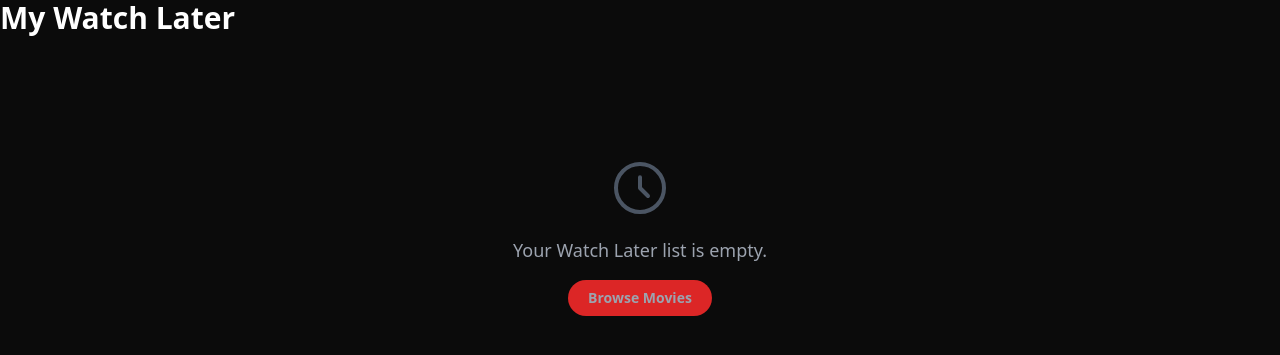
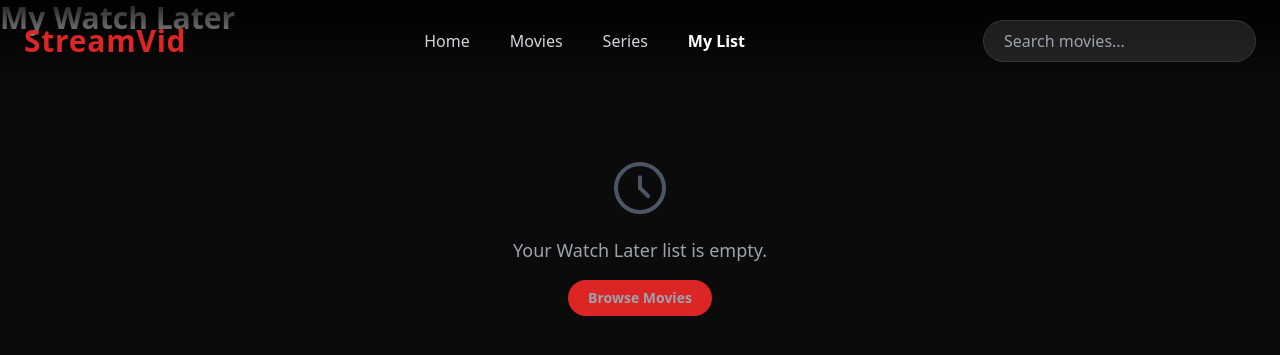
Before and after one commit to Nishanthtk509/movie, a Django app: template catalog/templates/watchlater.html in a window 1280 px wide. Shown: the top 355 px of the page. Run offline with Django 5.2, Linux system fonts and the light colour scheme; the template is opened without the code that fills it, so the values that code supplies are empty; some libraries are stand-ins or nearby versions.

Commit message:
updateds

```diff
--- a/catalog/templates/watchlater.html
+++ b/catalog/templates/watchlater.html
@@ -16,6 +16,79 @@
 </head>
 
 <body class="bg-[#0b0b0b] text-white">
+     <nav class="hidden md:block fixed top-0 left-0 w-full z-50 bg-gradient-to-b from-black/90 to-transparent">
+
+        <div class="max-w-7xl mx-auto flex items-center justify-between px-6 py-5">
+
+            <h1 class="text-3xl font-bold tracking-wide text-red-600">
+                StreamVid
+            </h1>
+
+            <div class="flex gap-10 text-gray-300">
+                <a href="{% url 'index' %}" class="hover:text-white transition">Home</a>
+                <a href="#" class="hover:text-white transition">Movies</a>
+                <a href="#" class="hover:text-white transition">Series</a>
+                <a href="{% url 'favorites' %}" class="text-white font-semibold">My List</a>
+            </div>
+
+            <input id="desktopSearch" type="text" placeholder="Search movies..."
+                class="bg-white/10 border border-white/10 rounded-full px-5 py-2 outline-none focus:border-red-500">
+
+            <div id="searchResults"
+                class="absolute right-6 top-20 w-96 bg-[#111] rounded-xl hidden overflow-hidden shadow-2xl">
+            </div>
+        </div>
+
+    </nav>
+
+    <!-- ================= MOBILE BOTTOM NAV ================= -->
+
+    <nav class="md:hidden fixed bottom-0 left-0 right-0 z-50 bg-black/95 backdrop-blur-xl border-t border-white/10">
+
+        <div class="grid grid-cols-5 h-16">
+
+            <a href="{% url 'index' %}" class="flex flex-col items-center justify-center text-gray-400">
+                <svg xmlns="http://www.w3.org/2000/svg" class="w-6 h-6" fill="none" viewBox="0 0 24 24" stroke="currentColor">
+                    <path stroke-linecap="round" stroke-linejoin="round" stroke-width="2" d="M3 12l9-9 9 9M5 10v10h14V10" />
+                </svg>
+                <span class="text-xs mt-1">Home</span>
+            </a>
+
+            <a href="{% url 'favorites' %}" class="flex flex-col items-center justify-center text-red-500">
+                <svg xmlns="http://www.w3.org/2000/svg" class="w-6 h-6" fill="none" viewBox="0 0 24 24" stroke="currentColor">
+                    <path stroke-linecap="round" stroke-linejoin="round" stroke-width="2" d="M4.318 6.318a4.5 4.5 0 016.364 0L12 7.636l1.318-1.318a4.5 4.5 0 116.364 6.364L12 20.364l-7.682-7.682a4.5 4.5 0 010-6.364z" />
+                </svg>
+                <span class="text-xs mt-1">Favorites</span>
+            </a>
+
+            <a href="{% url 'search_page' %}" class="flex flex-col items-center justify-center text-gray-400">
+                <svg xmlns="http://www.w3.org/2000/svg" class="w-6 h-6" fill="none" viewBox="0 0 24 24" stroke="currentColor">
+                    <circle cx="11" cy="11" r="7" stroke-width="2" />
+                    <path d="M20 20l-3-3" stroke-width="2" />
+                </svg>
+                <span class="text-xs mt-1">Search</span>
+            </a>
+
+            <a href="{% url 'watch_later' %}" class="flex flex-col items-center justify-center text-gray-400">
+                <svg xmlns="http://www.w3.org/2000/svg" class="w-6 h-6" fill="none" viewBox="0 0 24 24" stroke="currentColor">
+                    <path stroke-linecap="round" stroke-linejoin="round" stroke-width="2" d="M12 8v4l3 3m6-3a9 9 0 11-18 0 9 9 0 0118 0z" />
+                </svg>
+                <span class="text-xs mt-1">Later</span>
+            </a>
+
+            <a href="{% url 'account' %}" class="flex flex-col items-center justify-center text-gray-400">
+                <svg xmlns="http://www.w3.org/2000/svg" class="w-6 h-6" fill="none" viewBox="0 0 24 24" stroke="currentColor">
+                    <path stroke-linecap="round" stroke-linejoin="round" stroke-width="2" d="M3 10h18M3 6h18M3 14h18M3 18h18" />
+                </svg>
+                <span class="text-xs mt-1">Account</span>
+            </a>
+
+        </div>
+
+    </nav>
+
+
+    <div class="h-16 md:h-0"></div>
 
 <div class="pt-6 md:pt-0 pb-10">
 
```
